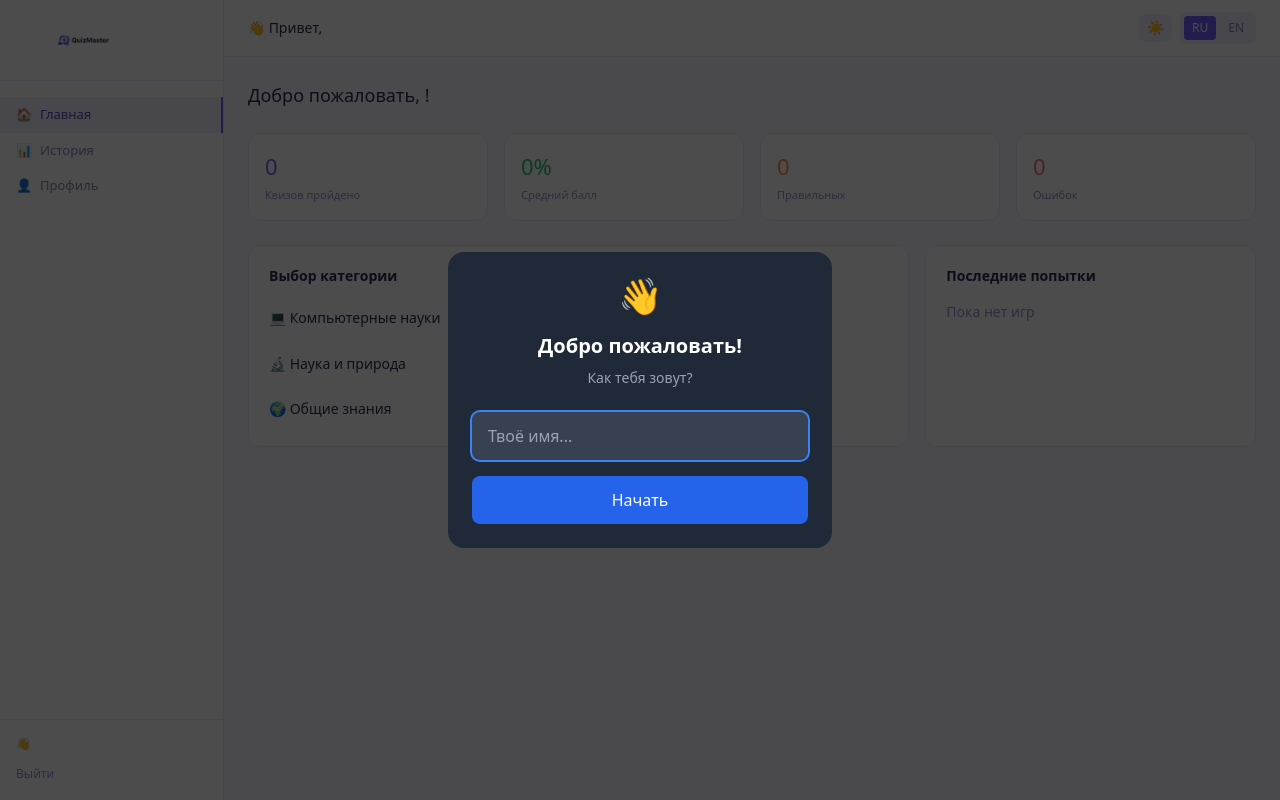
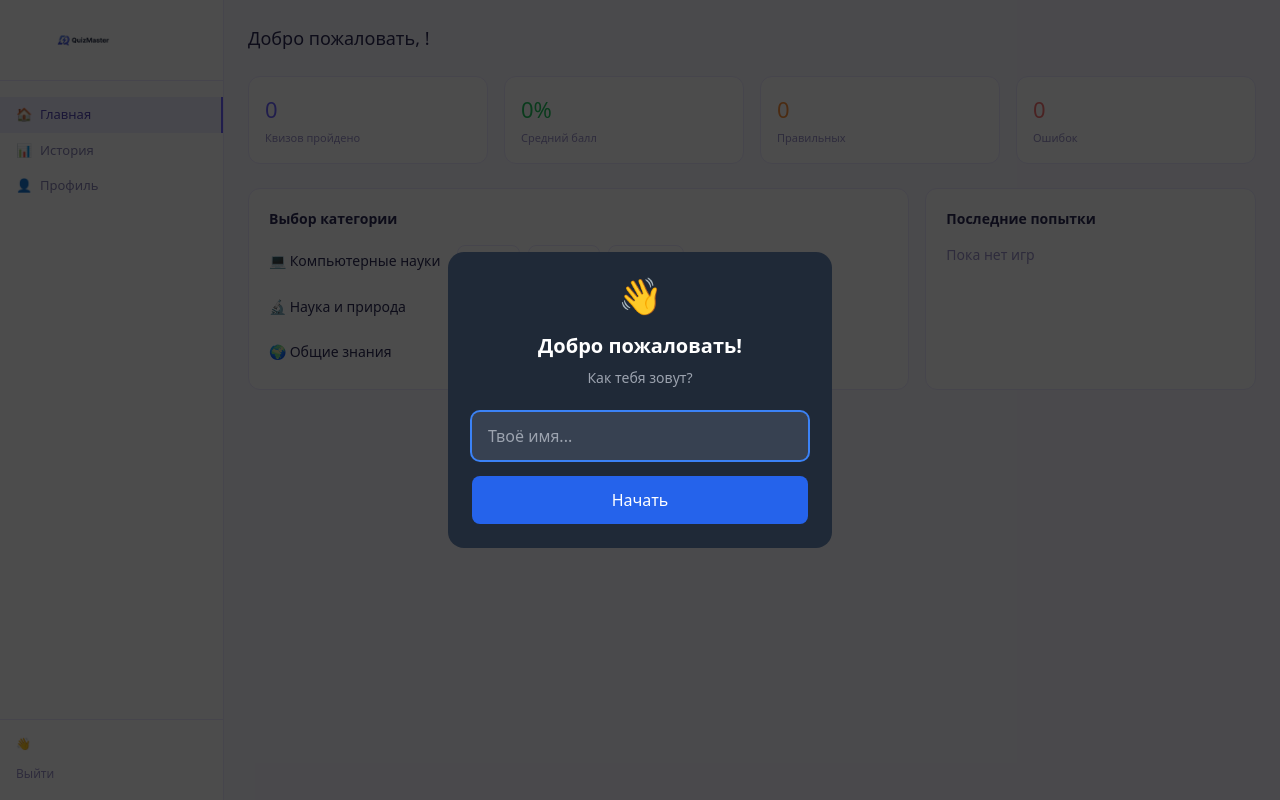
Before and after one commit to DarhannnJ/quiz-app, a React (Vite) app: page / in a window 1280 px wide. Built offline with nearby package versions, Linux system fonts and the light colour scheme.

Commit message:
Update App.jsx

```diff
--- a/src/App.jsx
+++ b/src/App.jsx
@@ -39,25 +39,6 @@ export default function App() {
         </div>
 
         {/* Десктоп топбар — всегда светлый */}
-        <div className="hidden md:flex items-center justify-between px-6 py-3 bg-white border-b border-[#ebe8ff]">
-          <span className="text-sm text-[#2d2b55]">👋 Привет, <strong>{userName}</strong></span>
-          <div className="flex items-center gap-2">
-            <button onClick={() => handleTheme(theme === 'dark' ? 'light' : 'dark')}
-              className="text-sm px-2 py-1 bg-[#f0eeff] rounded-lg text-[#5348b5] hover:bg-[#e4e0ff] transition-colors">
-              {theme === 'dark' ? '☀️' : '🌙'}
-            </button>
-            <div className="flex gap-1 bg-[#f0eeff] rounded-lg p-1">
-              <button onClick={() => setLang('ru')}
-                className={`px-2 py-1 rounded text-xs font-medium transition-colors ${lang === 'ru' ? 'bg-[#6C63FF] text-white' : 'text-[#8882b5] hover:bg-[#e4e0ff]'}`}>
-                RU
-              </button>
-              <button onClick={() => setLang('en')}
-                className={`px-2 py-1 rounded text-xs font-medium transition-colors ${lang === 'en' ? 'bg-[#6C63FF] text-white' : 'text-[#8882b5] hover:bg-[#e4e0ff]'}`}>
-                EN
-              </button>
-            </div>
-          </div>
-        </div>
 
         <main className="flex-1 md:bg-[#f8f7ff] md:text-[#2d2b55]">
           {screen === 'home' && (
```
